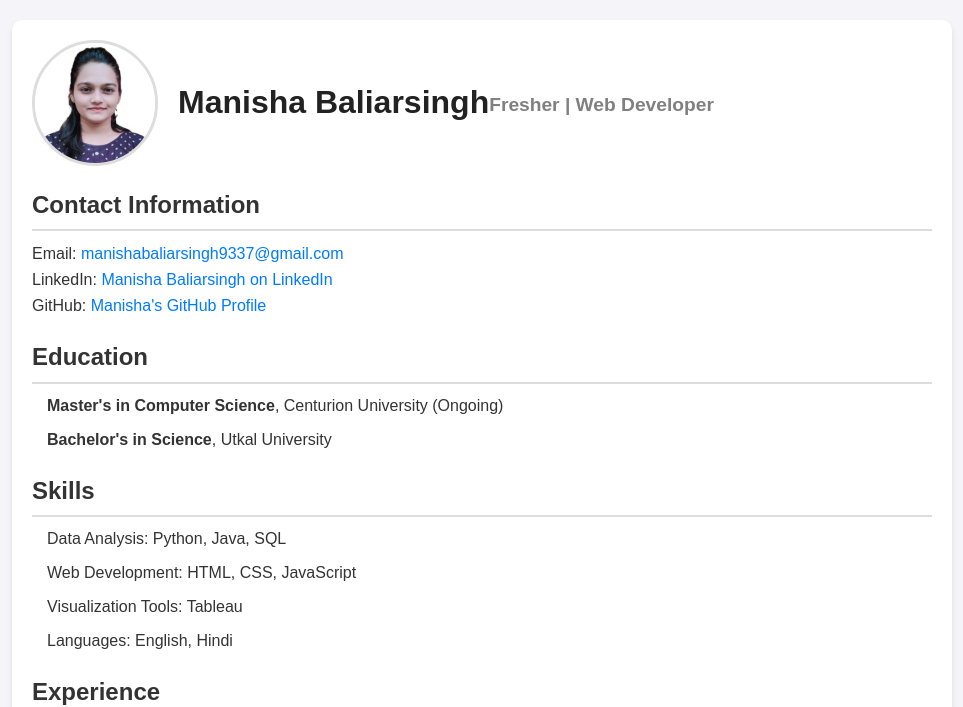
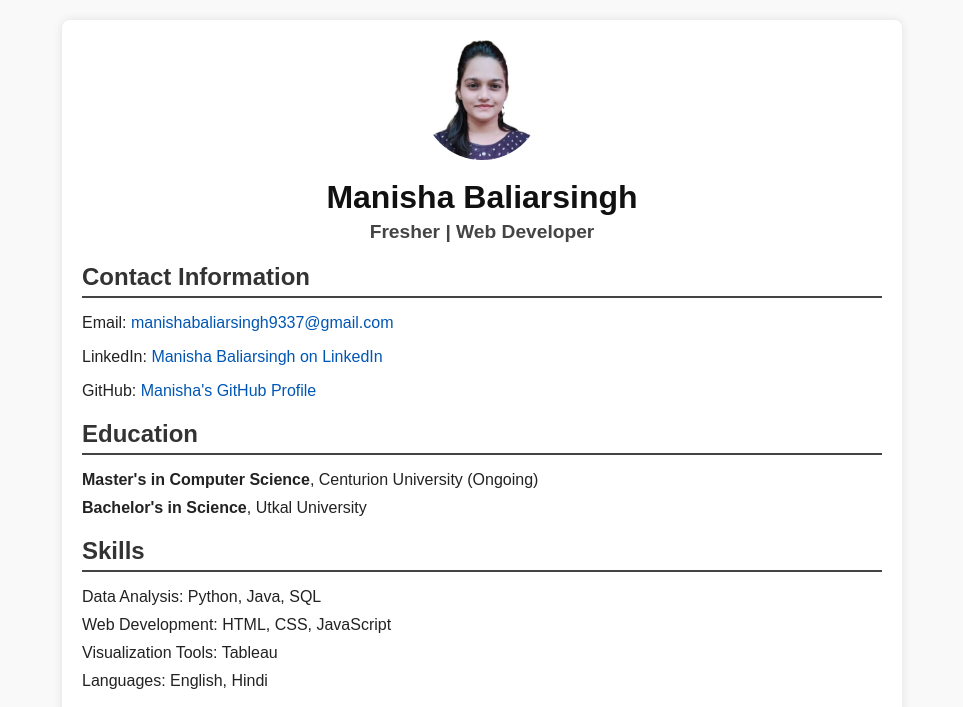
Before and after one commit to manisha123b/manisha123b.github.io, a plain HTML site: page index.html in a window 1280 px wide. Shown: the top 707 px of the page, without its empty margins (158-1121 px from the left). Drawn offline with Linux system fonts and the light colour scheme.

Commit message:
Update styles.css

```diff
--- a/styles.css
+++ b/styles.css
@@ -1,33 +1,22 @@
-/* General Reset */
-body, h1, h2, p, ul, li {
+body {
+    font-family: Arial, sans-serif;
+    background-color: #f9f9f9; /* Slightly lighter background for better contrast */
     margin: 0;
     padding: 0;
-    box-sizing: border-box;
+    color: #222; /* Darker text color for improved readability */
 }
 
-/* Body Styling */
-body {
-    font-family: Arial, sans-serif;
-    line-height: 1.6;
-    background-color: #f4f4f9;
-    color: #333;
+.container {
+    max-width: 800px;
+    margin: 20px auto;
+    background: #fff;
     padding: 20px;
+    border-radius: 8px;
+    box-shadow: 0 0 10px rgba(0, 0, 0, 0.1);
 }
 
-/* Container */
-.container {
-    max-width: 900px;
-    margin: 0 auto;
-    background: #fff;
-    padding: 20px;
-    border-radius: 10px;
-    box-shadow: 0 4px 6px rgba(0, 0, 0, 0.1);
-}
-
-/* Header Section */
 header {
-    display: flex;
-    align-items: center;
+    text-align: center;
     margin-bottom: 20px;
 }
 
@@ -35,54 +24,42 @@ header {
     width: 120px;
     height: 120px;
     border-radius: 50%;
-    margin-right: 20px;
-    border: 3px solid #ddd;
-    flex-shrink: 0;
+    object-fit: cover;
+    margin-bottom: 10px;
 }
 
-header h1 {
-    font-size: 2rem;
-    color: #222;
-    margin: 0;
+h1, h2 {
+    margin: 5px 0;
+    color: #111; /* Stronger color for headings */
 }
 
-header div {
-    display: flex;
-    flex-direction: column; /* Stack name and subtitle vertically */
+h2.subtitle {
+    font-size: 1.2em;
+    color: #444; /* Improved contrast for subtitle */
 }
 
-.subtitle {
-    font-size: 1.2rem;
-    color: gray;
-    margin-top: 5px; /* Adjust spacing under the name */
-}
-
-/* Section Styling */
 section {
     margin-bottom: 20px;
 }
 
 section h2 {
-    font-size: 1.5rem;
     color: #333;
+    border-bottom: 2px solid #444; /* Slightly darker border for improved visibility */
+    padding-bottom: 5px;
     margin-bottom: 10px;
-    border-bottom: 2px solid #ddd;
-    padding-bottom: 5px;
 }
 
-section ul {
+ul {
     list-style: none;
-    padding-left: 15px;
+    padding: 0;
 }
 
-section ul li {
+ul li {
     margin-bottom: 10px;
-    line-height: 1.5;
 }
 
-/* Links */
 a {
-    color: #007BFF;
+    color: #0056b3; /* Darker blue for improved contrast */
     text-decoration: none;
 }
 
@@ -90,10 +67,8 @@ a:hover {
     text-decoration: underline;
 }
 
-/* Footer */
 footer {
     text-align: center;
-    margin-top: 20px;
-    font-size: 0.9rem;
-    color: #555;
+    font-size: 0.9em;
+    color: #555; /* Neutral gray for footer text */
 }
```
